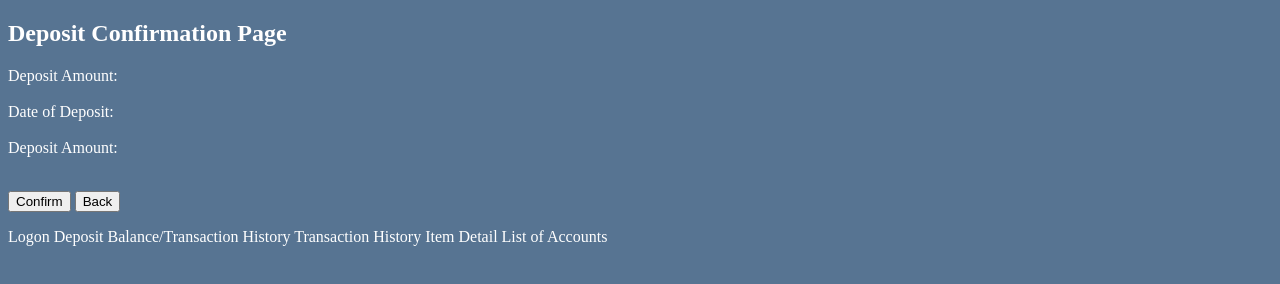
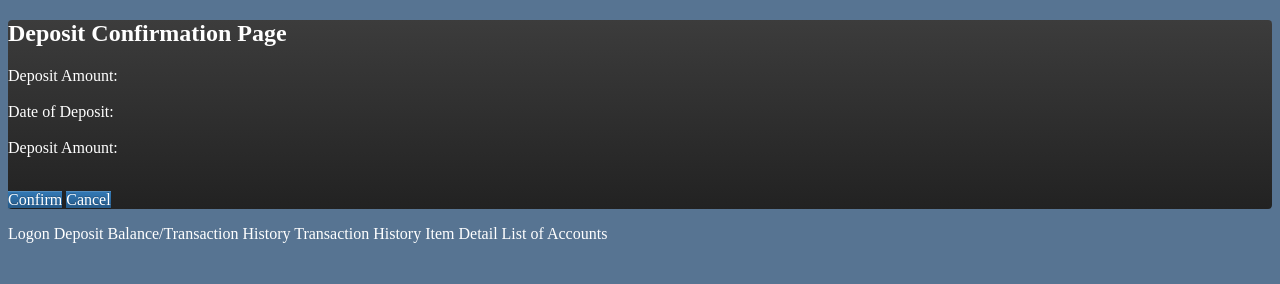
Before and after one commit to menabouelnasr/ShinyWebBank, a plain HTML site: page BootstrapProject/WebContent/DepositConfirmation.html in a window 1280 px wide. Drawn offline with nearby package versions, Linux system fonts and the light colour scheme.

Commit message:
Commit 2

```diff
--- a/BootstrapProject/WebContent/DepositConfirmation.html
+++ b/BootstrapProject/WebContent/DepositConfirmation.html
@@ -12,6 +12,8 @@ a:active {    /* active link */color: white;}
 </style>
 
 <title>Insert title here</title>
+  <script src="http://maxcdn.bootstrapcdn.com/bootstrap/3.3.5/js/bootstrap.min.js"></script>
+  <link rel="stylesheet" href="https://maxcdn.bootstrapcdn.com/bootstrap/3.3.5/css/bootstrap-theme.min.css">
 </head>
 <body>
 <nav class="navbar navbar-inverse">
@@ -38,11 +40,11 @@ a:active {    /* active link */color: white;}
         </div>
     </div>
 <p></p>
-     <div class="form-group">
-        <div class="col-sm-10 col-sm-offset-2">
-            <input id="submit" name="confirm" type="submit" value="Confirm" class="btn btn-primary">
-            <input id="submit" name="Back" type="submit" value="Back" class="btn btn-primary">
-        </div>
+    <div class="form-group">
+ 	<a class="btn btn-primary btn-md btn-center" href="BalanceTrans.html">Confirm</a>
+ 	<a class="btn btn-primary btn-md btn-center" href="DepositForm.html">Cancel</a>
+	</div>
+
 </form>
 <p></p>
 </nav>
```
Also changed, not shown: BootstrapProject/WebContent/Accounts.html (+2 -0 lines), BootstrapProject/WebContent/BalanceTrans.HTML (+2 -0 lines), BootstrapProject/WebContent/DepositForm.html (+5 -4 lines), BootstrapProject/WebContent/Logon.html (+3 -2 lines), BootstrapProject/WebContent/TransactionHistory.html (+2 -0 lines).
